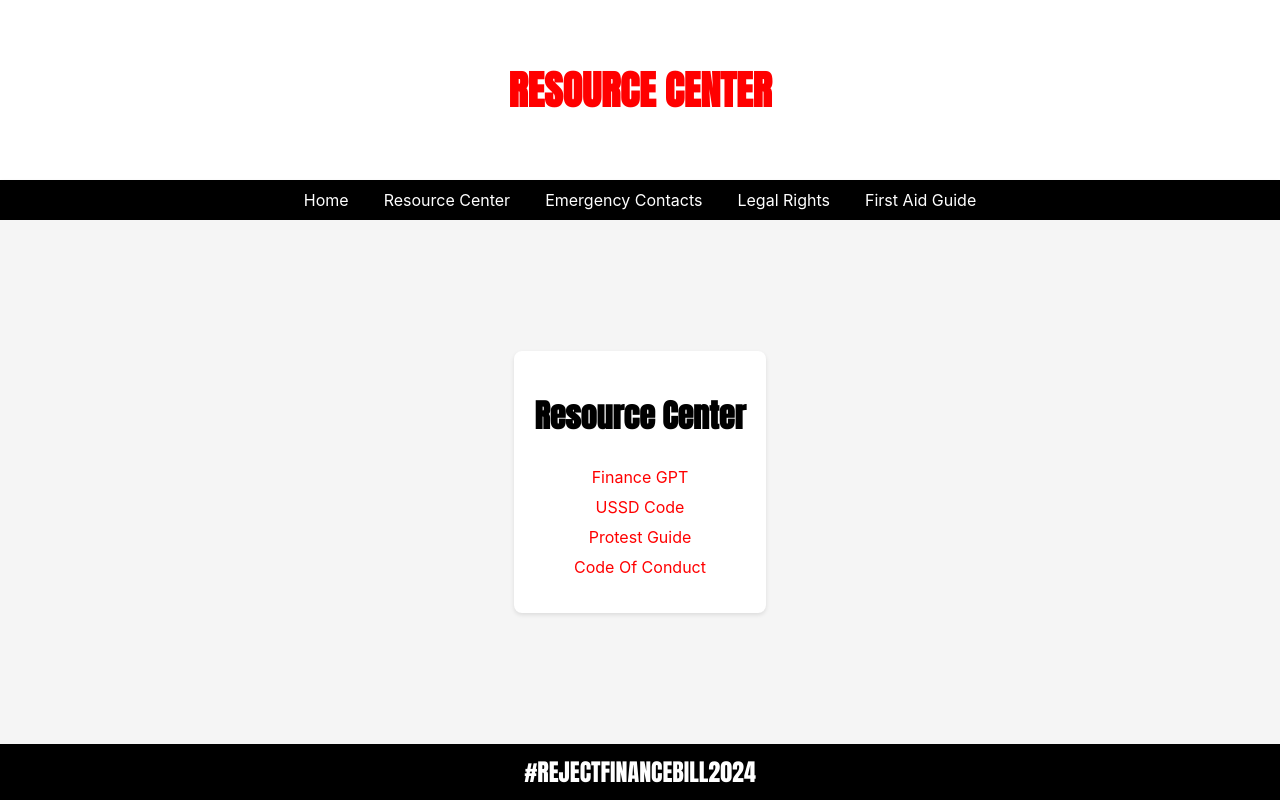
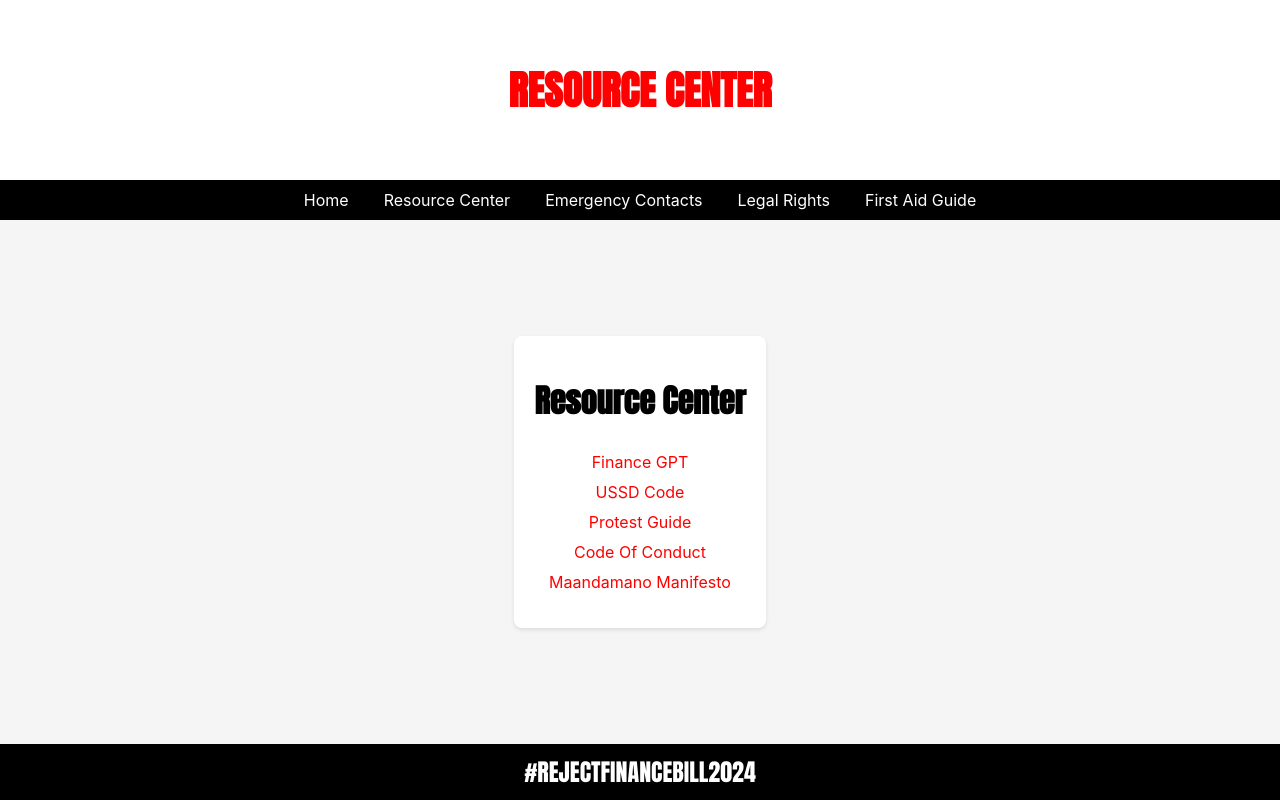
Before and after one commit to kinsiabdirahman/resource_center, a React (Create React App) app: page /resource-center in a window 1280 px wide. Built offline with nearby package versions, Linux system fonts and the light colour scheme.

Commit message:
addition of manifesto

```diff
--- a/src/FirstAidGuides.js
+++ b/src/FirstAidGuides.js
@@ -1,7 +1,7 @@
 import React from 'react';
 import { FontAwesomeIcon } from '@fortawesome/react-fontawesome';
 import { faFilePdf } from '@fortawesome/free-solid-svg-icons';
-import './FirstAidGuides.css'; // Import the CSS file for FirstAidGuides
+import './FirstAidGuides.css';
 
 const guides = [
     { name: 'Basic First Aid', link: '/resources/basic_f_aid.pdf' },
--- a/src/ResourceCenter.js
+++ b/src/ResourceCenter.js
@@ -7,6 +7,7 @@ const flyers = [
   { name: 'USSD Code', link: 'tel:*665*971#' },
   { name: 'Protest Guide', link: 'https://www.instagram.com/p/C8UTIjriayQ/?igsh=MWhpMzR0NWhmeXR3Zw==' },
   { name: 'Code Of Conduct', link: 'https://www.instagram.com/p/C8VKSY-o07G/?igsh=MWx6YnAxNmtyYjMxdQ==' },
+  { name: 'Maandamano Manifesto', link: '/resources/manifesto.pdf' },
 
 ];
 
```
Also changed, not shown: 1 other file (tests, documents, lock files or other folders).
